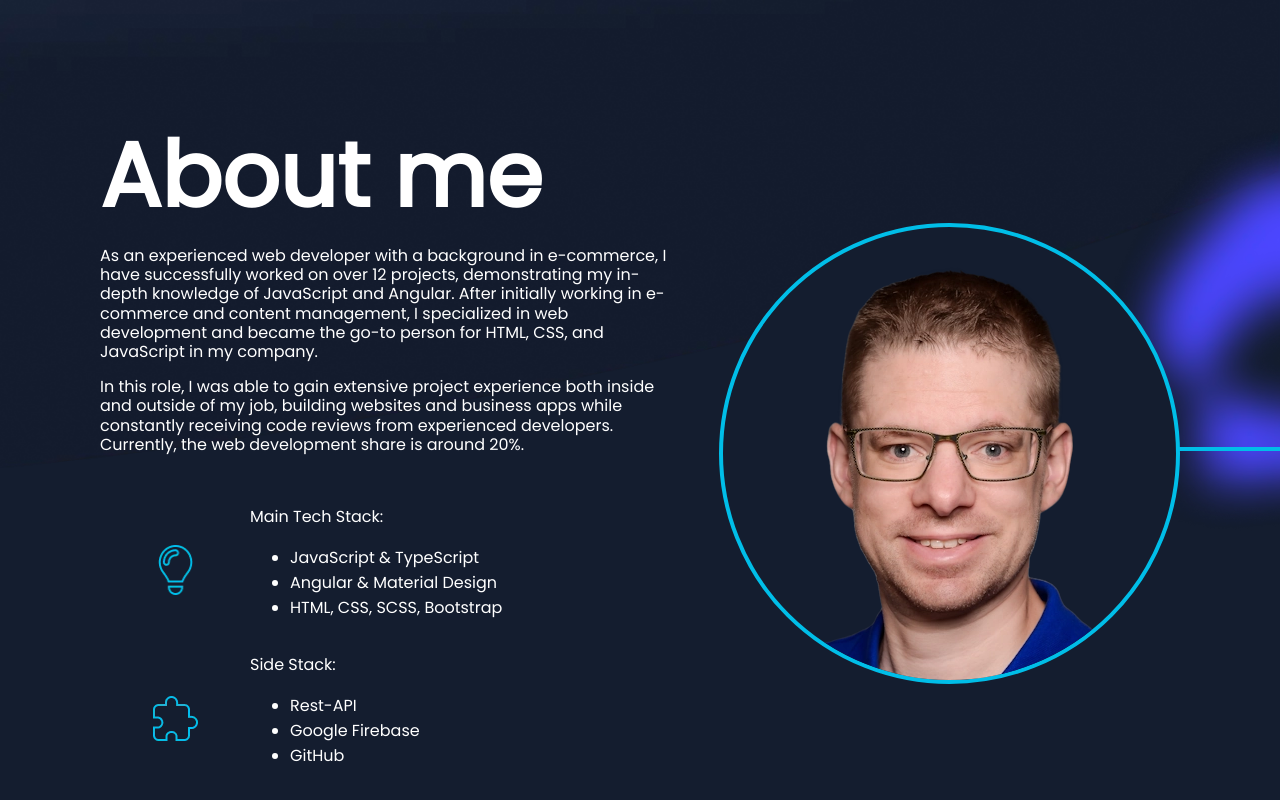
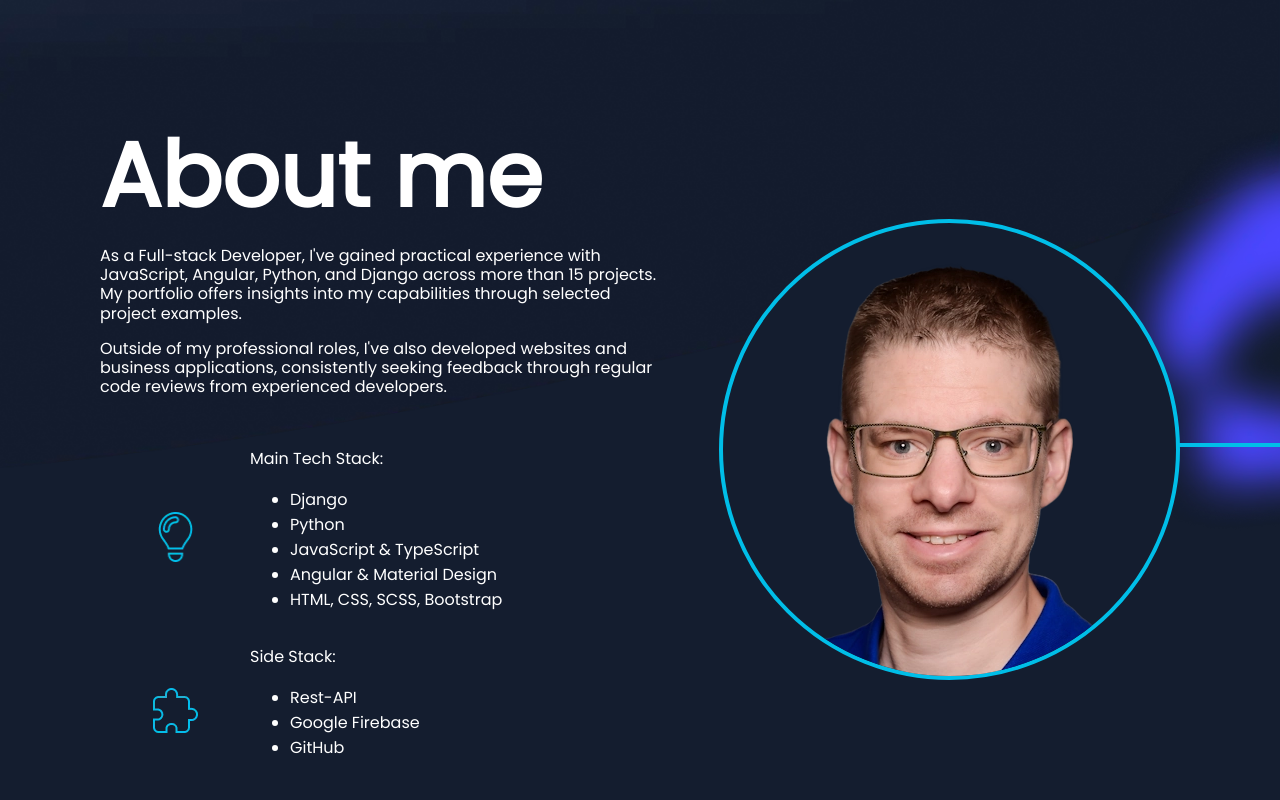
Before and after one commit to 43and18zeroes/cw-coding, an Angular app: page / in a window 1280 px wide. Shown: the part 958-1758 px from the top of the page. Built offline with nearby package versions, Linux system fonts and the light colour scheme; a web font is replaced by a local one.

Commit message:
about me

```diff
--- a/src/app/about-me/about-me.component.html
+++ b/src/app/about-me/about-me.component.html
@@ -8,18 +8,15 @@
       <div class="aboutme__intro">
         <h2>About me</h2>
         <p>
-          As an experienced web developer with a background in e-commerce, I
-          have successfully worked on over 12 projects, demonstrating my
-          in-depth knowledge of JavaScript and Angular. After initially working
-          in e-commerce and content management, I specialized in web development
-          and became the go-to person for HTML, CSS, and JavaScript in my
-          company.
+          As a Full-stack Developer, I've gained practical experience with
+          JavaScript, Angular, Python, and Django across more than 15 projects.
+          My portfolio offers insights into my capabilities through selected
+          project examples.
         </p>
         <p>
-          In this role, I was able to gain extensive project experience both
-          inside and outside of my job, building websites and business apps
-          while constantly receiving code reviews from experienced developers.
-          Currently, the web development share is around 20%.
+          Outside of my professional roles, I've also developed websites and
+          business applications, consistently seeking feedback through regular
+          code reviews from experienced developers.
         </p>
       </div>
       <div class="aboutme__bullet">
@@ -33,6 +30,8 @@
         <div class="aboutme__bullet__text">
           Main Tech Stack:
           <ul>
+            <li>Django</li>
+            <li>Python</li>
             <li>JavaScript & TypeScript</li>
             <li>Angular & Material Design</li>
             <li>HTML, CSS, SCSS, Bootstrap</li>
```
